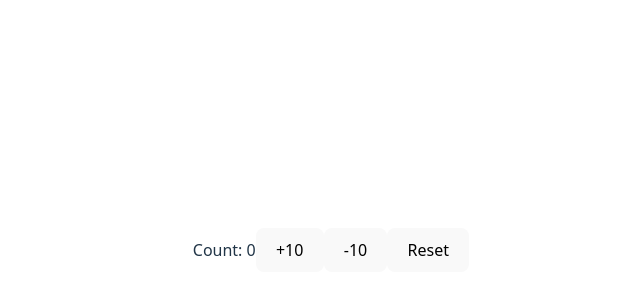
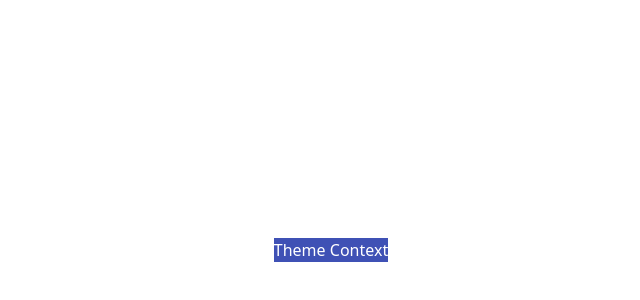
Before and after one commit to aramyants/react-typescript, a React (Vite) app in the folder react-typescript-demo/: page / in a window 1280 px wide. Shown: the part 150-450 px from the top of the page, without its empty margins (309-949 px from the left). Built offline with nearby package versions, Linux system fonts and the light colour scheme.

Commit message:
chore: useContext Types

```diff
--- a/react-typescript-demo/src/App.tsx
+++ b/react-typescript-demo/src/App.tsx
@@ -1,13 +1,15 @@
 import './App.css';
-import { Counter } from './components/states/Counter';
-import { LoggedIn } from './components/states/LoggedIn';
+import { Box } from './components/context/Box';
+import { ThemeContextProvider } from './components/context/ThemeContext';
 
 function App() {
 
   return (
     <>
       <div className="App">
-        <Counter />
+        <ThemeContextProvider>
+          <Box />
+        </ThemeContextProvider>
       </div>
     </>
   );
--- /dev/null
+++ b/react-typescript-demo/src/components/context/Box.tsx
@@ -0,0 +1,10 @@
+import React, { useContext } from 'react'
+import { ThemeContext } from './ThemeContext'
+
+export const Box = () => {
+  const theme = useContext(ThemeContext)
+  console.log(theme)
+  return (
+    <div style={{ backgroundColor: theme.primary.main, color: theme.primary.text }}>Theme Context</div>
+  )
+}
--- /dev/null
+++ b/react-typescript-demo/src/components/context/ThemeContext.tsx
@@ -0,0 +1,16 @@
+import { createContext } from 'react';
+import { theme } from './theme';
+
+type ThemeContextProviderProps = {
+  children: React.ReactNode;
+};
+
+export const ThemeContext = createContext(theme);
+
+export const ThemeContextProvider = ({
+  children,
+}: ThemeContextProviderProps) => {
+  return (
+    <ThemeContext.Provider value={theme}>{children}</ThemeContext.Provider>
+  );
+};
--- /dev/null
+++ b/react-typescript-demo/src/components/context/theme.ts
@@ -0,0 +1,10 @@
+export const theme = {
+  primary: {
+    main: '#3f51b5',
+    text: '#fff',
+  },
+  secondary: {
+    main: '#f50057',
+    text: '#fff',
+  },
+};
```
Also changed, not shown: react-typescript-demo/src/components/context/User.tsx (added, +14 -0 lines), react-typescript-demo/src/components/context/UserContext.tsx (added, +24 -0 lines), react-typescript-demo/src/components/effect/Counter.tsx (renamed from react-typescript-demo/src/components/states/Counter.tsx).
